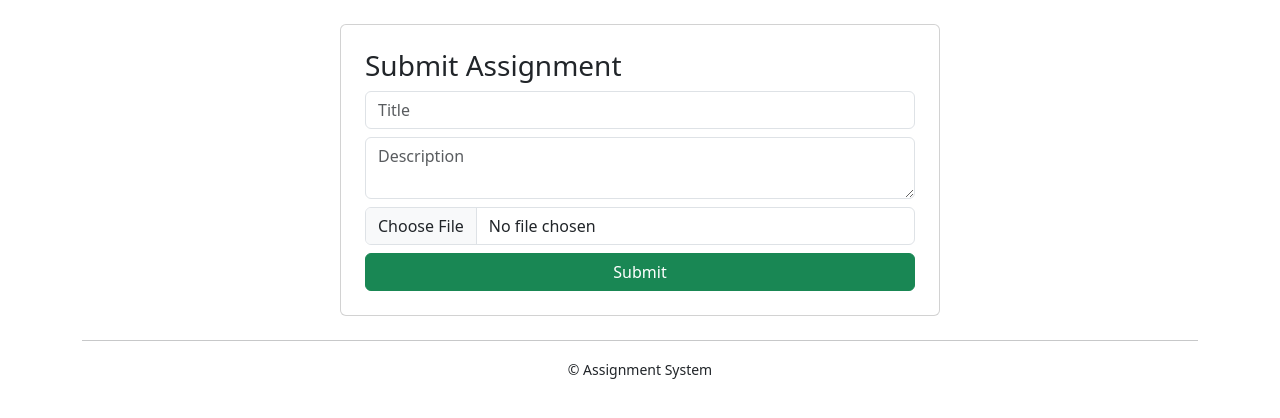
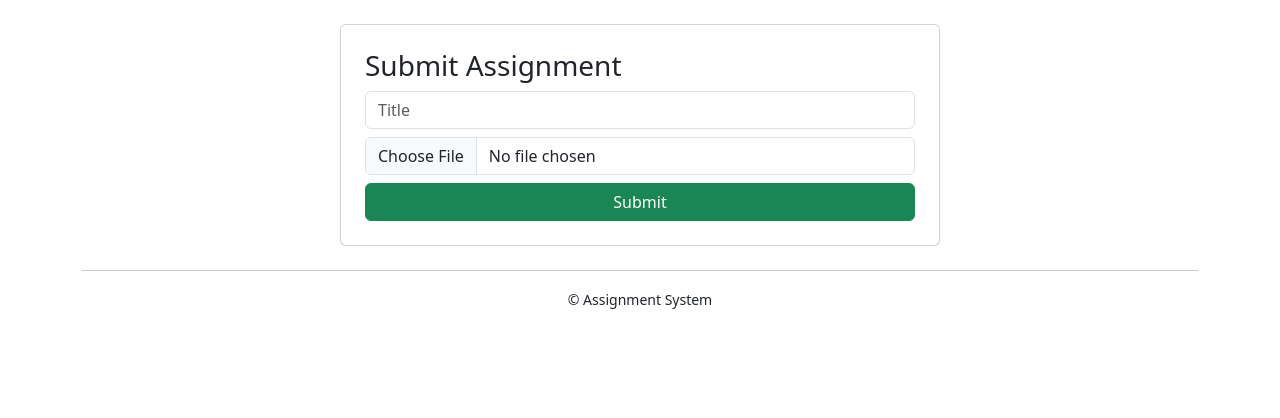
Before and after one commit to Ainaa06K/Mini-Project-2, a PHP site: page /submit_assignment.php in a window 1280 px wide. Shown: the part 56-474 px from the top of the page. Run offline with PHP 8.4, Linux system fonts and the light colour scheme; the visitor is signed in with stand-in values (Sample User, id 1).

Commit message:
update dashboar.php & submit_assignment.php

```diff
--- a/dashboard.php
+++ b/dashboard.php
@@ -75,7 +75,7 @@ th, td {
 
     <!-- LATEST SUBMISSIONS -->
     <div class="card-box">
-        <h3>Recent Submissions (Latest 4)</h3>
+        <h3>Recent Submissions</h3>
 
         <table>
             <tr>
--- a/submit_assignment.php
+++ b/submit_assignment.php
@@ -1,5 +1,4 @@
 <?php
-session_start();
 include 'config.php';
 include 'header.php';
 
@@ -13,7 +12,6 @@ $msg = "";
 if(isset($_POST['submit'])){
 
     $title = trim($_POST['title']);
-    $description = trim($_POST['description']);
 
     $file = $_FILES['file']['name'];
     $tmp = $_FILES['file']['tmp_name'];
@@ -23,8 +21,8 @@ if(isset($_POST['submit'])){
     $ext = strtolower(pathinfo($file, PATHINFO_EXTENSION));
     $allowed = ['pdf','docx','txt'];
 
-    if(empty($title) || empty($description)){
-        $msg = "<div class='alert alert-danger'>All fields required</div>";
+    if(empty($title)){
+        $msg = "<div class='alert alert-danger'>Title required</div>";
     }
     elseif($error != 0){
         $msg = "<div class='alert alert-danger'>Upload file</div>";
@@ -45,14 +43,13 @@ if(isset($_POST['submit'])){
 
         move_uploaded_file($tmp, "uploads/".$newFile);
 
-        // INSERT SUBMISSION
-        $stmt = $conn->prepare("INSERT INTO submissions (user_id,title,description,file) VALUES (?,?,?,?)");
+        // INSERT SUBMISSION (NO DESCRIPTION)
+        $stmt = $conn->prepare("INSERT INTO submissions (user_id,title,file) VALUES (?,?,?)");
 
         $stmt->bind_param(
             "isss",
             $_SESSION['user_id'],
             $title,
-            $description,
             $newFile
         );
 
@@ -78,8 +75,6 @@ if(isset($_POST['submit'])){
 
 <input class="form-control mb-2" name="title" placeholder="Title" required>
 
-<textarea class="form-control mb-2" name="description" placeholder="Description" required></textarea>
-
 <input class="form-control mb-2" type="file" name="file" required>
 
 <button class="btn btn-success w-100" name="submit">Submit</button>
@@ -94,8 +89,8 @@ document.getElementById("formSubmit").addEventListener("submit", function(e){
 
     let file = document.querySelector("[name='file']").value.toLowerCase();
 
-    if(file !== "" && !(file.endsWith(".pdf") || file.endsWith(".docx") || file.endsWith(".txt"))){
-        alert("Only PDF, DOCX, TXT allowed");
+    if(file !== "" && !(file.endsWith(".pdf") || file.endsWith(".docx") || file.endsWith(".txt") || file.endsWith(".pptx"))){
+        alert("Only PDF, DOCX, TXT, and PPTX allowed");
         e.preventDefault();
     }
 });
```
